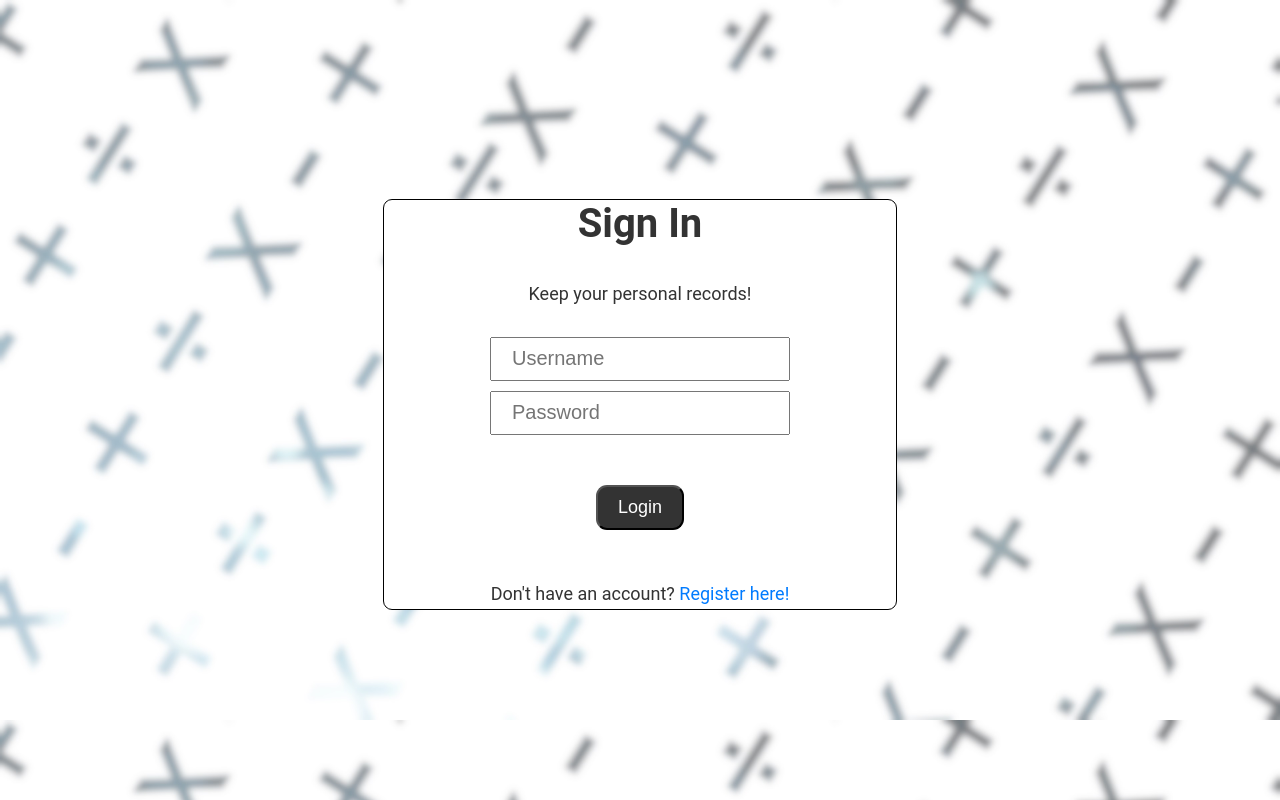
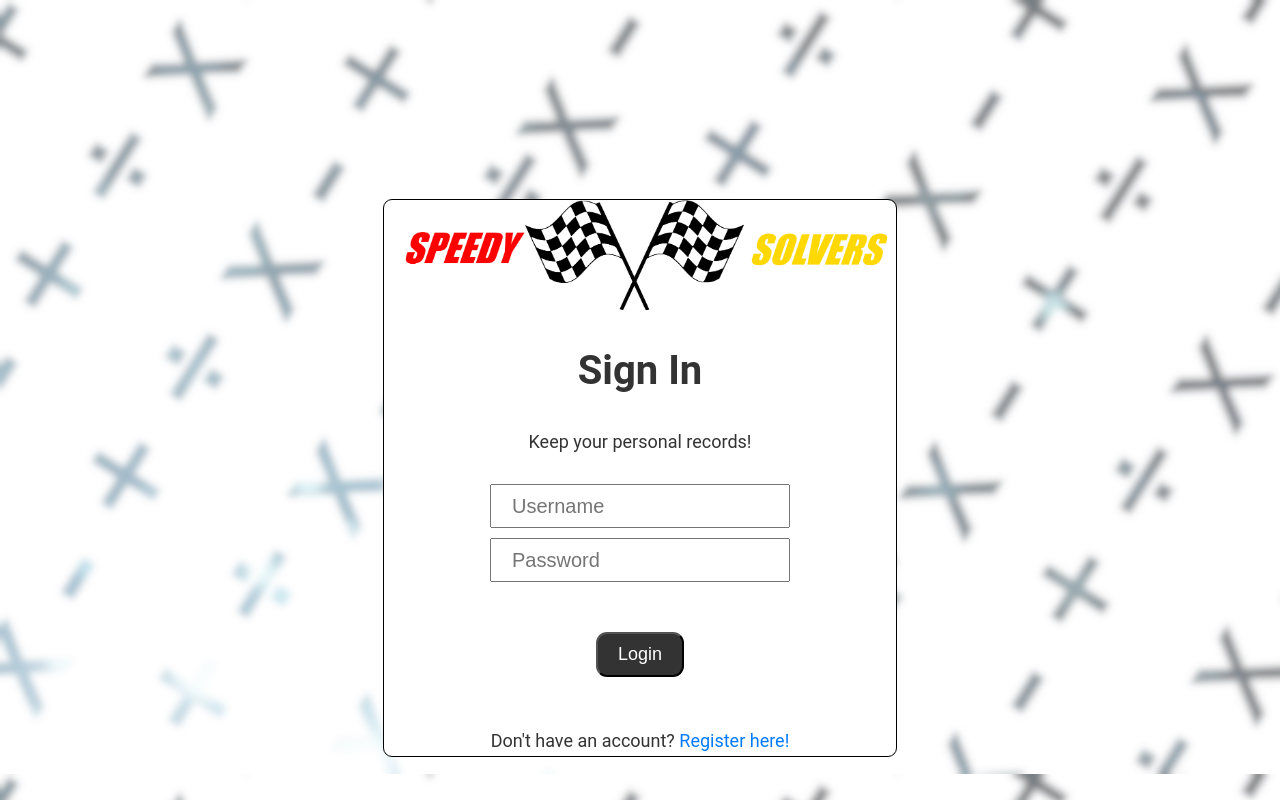
Before and after one commit to sbrugel/Hackathon2024, a React (Create React App) app in the folder client/: page / in a window 1280 px wide. Built offline with nearby package versions, Linux system fonts and the light colour scheme.

Commit message:
POGGERS LOGO COMMIT

```diff
--- a/client/src/components/HomePage.js
+++ b/client/src/components/HomePage.js
@@ -6,6 +6,8 @@ import { Table, Button } from "react-bootstrap";
 import { useNavigate } from "react-router-dom";
 import axios from "axios";
 import "./HomePage.css";
+
+const logo = require("../assets/LOGO.png");
 
 function HomePage({ currentUser }) {
     const navigate = useNavigate();
@@ -42,7 +44,13 @@ function HomePage({ currentUser }) {
         return (
             <div classname="homepage">
                 <div className="welcome-back">
-                    <h1>Welcome back, {currentUser.name}!</h1>
+                    <img
+                        src={logo}
+                        alt="logo"
+                        className="logo"
+                        style={{ width: "100%" }}
+                    />
+                    <h3>Welcome back, {currentUser.name}!</h3>
                 </div>
 
                 <h2 className="problems-header">Problem Sets</h2>
--- a/client/src/components/Login.jsx
+++ b/client/src/components/Login.jsx
@@ -8,6 +8,8 @@ import Form from "react-bootstrap/Form";
 
 import "./Login.css";
 import "../App.css";
+
+const logo = require("../assets/LOGO.png");
 
 const Register = ({ setLoginUser }) => {
     const navigate = useNavigate();
@@ -40,7 +42,13 @@ const Register = ({ setLoginUser }) => {
 
     return (
         <>
-            <div className = "log_container">
+            <div className="log_container">
+                <img
+                    src={logo}
+                    alt="logo"
+                    className="logo"
+                    style={{ width: "100%" }}
+                />
                 <h2 className="login_header">Sign In</h2>
                 <p>Keep your personal records!</p>
                 <Form>
@@ -54,7 +62,7 @@ const Register = ({ setLoginUser }) => {
                             placeholder="Username"
                             autocomplete="off"
                             style={{
-                                marginTop:"10px",
+                                marginTop: "10px",
                                 width: "50%",
                                 textAlign: "left",
                                 fontSize: "20px",
@@ -72,7 +80,7 @@ const Register = ({ setLoginUser }) => {
                             onChange={handleChange}
                             placeholder="Password"
                             style={{
-                                marginTop:"10px",
+                                marginTop: "10px",
                                 width: "50%",
                                 textAlign: "left",
                                 fontSize: "20px",
@@ -95,9 +103,10 @@ const Register = ({ setLoginUser }) => {
                     </Form.Group>
                 </Form>
                 <p>
-                    Don't have an account? <a href="/register">Register here!</a>
+                    Don't have an account?{" "}
+                    <a href="/register">Register here!</a>
                 </p>
-                </div>
+            </div>
         </>
     );
 };
--- a/client/src/components/Register.jsx
+++ b/client/src/components/Register.jsx
@@ -7,6 +7,8 @@ import Form from "react-bootstrap/Form";
 
 import "../App.css";
 import "./Register.css";
+
+const logo = require("../assets/LOGO.png");
 
 const Register = () => {
     const [user, setUser] = useState({
@@ -39,8 +41,14 @@ const Register = () => {
 
     return (
         <>
-            <div className = "reg_container">
-                <h1 className= "register_header">Create a new account!</h1>
+            <div className="reg_container">
+                <img
+                    src={logo}
+                    alt="logo"
+                    className="logo"
+                    style={{ width: "100%" }}
+                />
+                <h1 className="register_header">Create a new account!</h1>
                 <Form>
                     <Form.Group>
                         <Form.Control
@@ -52,7 +60,7 @@ const Register = () => {
                             autocomplete="off"
                             placeholder="Username"
                             style={{
-                                marginTop:"40px",
+                                marginTop: "40px",
                                 width: "50%",
                                 textAlign: "left",
                                 fontSize: "20px",
@@ -70,7 +78,7 @@ const Register = () => {
                             onChange={handleChange}
                             placeholder="Password"
                             style={{
-                                marginTop:"10px",
+                                marginTop: "10px",
                                 width: "50%",
                                 textAlign: "left",
                                 fontSize: "20px",
```
Also changed, not shown: client/src/assets/LOGO.png (added).
